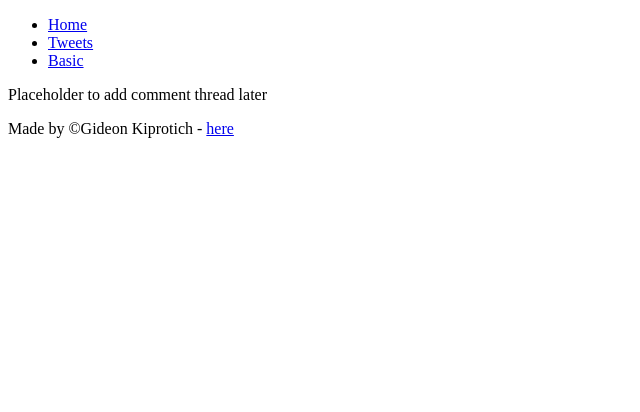
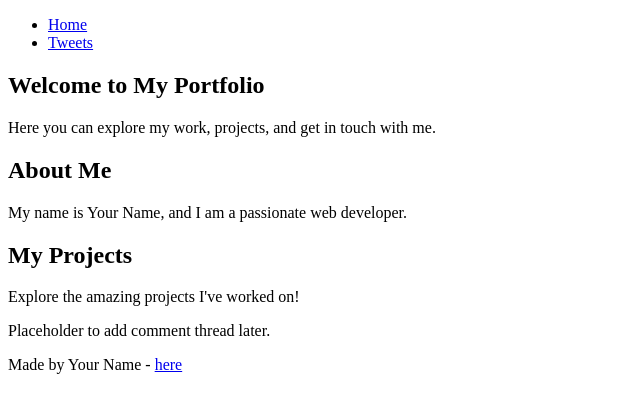
Before and after one commit to Kip-rotich46/My_First_Portfolio, a plain HTML site: page html_basic/index.html in a window 1280 px wide. Shown: the whole page, without its empty margins (0-640 px from the left). Drawn offline with Linux system fonts and the light colour scheme.

Commit message:
basic html

```diff
--- a/html_basic/index.html
+++ b/html_basic/index.html
@@ -3,27 +3,48 @@
 <head>
     <meta charset="UTF-8">
     <meta name="viewport" content="width=device-width, initial-scale=1.0">
-    <title>Home - Your Portfolio</title>
+    <title>Home - My Portfolio</title>
 </head>
 <body>
+
+    <!-- Header with Navigation -->
     <header>
-        <ul>
-            <li><a href="index.html">Home</a></li>
-            <li><a href="tweets.html">Tweets</a></li>
-            <li><a href="base_index.html">Basic</a></li>
-        </ul>
+        <nav>
+            <ul>
+                <li><a href="index.html">Home</a></li>
+                <li><a href="tweets.html">Tweets</a></li>
+            </ul>
+        </nav>
     </header>
+
+    <!-- Main Content Area -->
     <main>
+        <!-- Article with Main Content -->
         <article>
-            <!-- Page content goes here -->
+            <h1>Welcome to My Portfolio</h1>
+            <p>Here you can explore my work, projects, and get in touch with me.</p>
+
+            <section id="introduction">
+                <h2>About Me</h2>
+                <p>My name is Your Name, and I am a passionate web developer.</p>
+            </section>
+
+            <section id="projects">
+                <h2>My Projects</h2>
+                <p>Explore the amazing projects I've worked on!</p>
+            </section>
         </article>
+
+        <!-- Aside Section for Extra Content or Placeholder -->
         <aside>
-            <p>Placeholder to add comment thread later</p>
+            <p>Placeholder to add comment thread later.</p>
         </aside>
     </main>
+
+    <!-- Footer with Copyright Message -->
     <footer>
-        <p>Made by  &copy;Gideon Kiprotich - <a href="https://example.com" target="_blank">here</a></p>
+        <p>Made by Your Name - <a href="https://www.linkedin.com/in/yourname" target="_blank">here</a></p>
     </footer>
+
 </body>
-
 </html>
```
Also changed, not shown: html_basic/tweets.html (+3 -5 lines).
